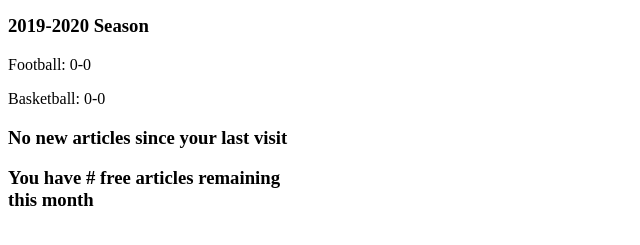
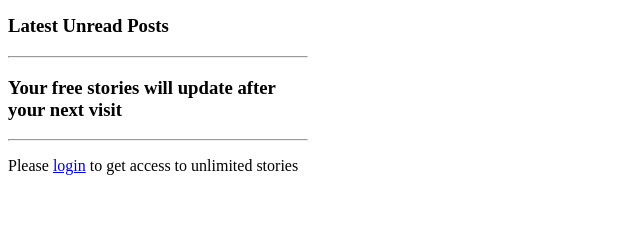
Before and after one commit to burke1791/illiniboard-extension, a browser extension: page illiniboard.html in a window 1280 px wide. Shown: the part 203-448 px from the top of the page, without its empty margins (0-640 px from the left). Drawn offline with Linux system fonts and the light colour scheme.

Commit message:
restructured and moved some of the elements to be created by the javascript

```diff
--- a/illiniboard.html
+++ b/illiniboard.html
@@ -10,18 +10,28 @@
 <body>
   <div>
     <div class='logo-frame'>
-      <img src='https://illiniboard.com/static/images/logo_images/ib_logo.png' alt='Illiniboard logo' >
+      <a href='https://illiniboard.com' target='_blank'>
+        <img src='https://illiniboard.com/static/images/logo_images/ib_logo.png' alt='Illiniboard logo' >
+      </a>
     </div>
     <div class='team-records'>
-      <h3>2019-2020 Season</h3>
+      <!-- <h3>2019-2020 Season</h3>
       <p>Football: <span id='fb-record'>0-0</span></p>
-      <p>Basketball: <span id='bb-record'>0-0</span></p>
+      <p>Basketball: <span id='bb-record'>0-0</span></p> -->
     </div>
     <div class='recent-articles' id='articleList'>
-      <h3>No new articles since your last visit</h3>
+      <h3>Latest Unread Posts</h3>
+      <hr>
     </div>
-    <div class='free-articles'>
-      <h3>You have # free articles remaining this month</h3>
+    <div class='free-articles' id='freeArticles'>
+      <h3>Your free stories will update after your next visit</h3>
+      <!-- link to sign up page -->
+    </div>
+    <div class='register'>
+      <hr>
+      <p>
+        Please <a href='https://illiniboard.com/login' target='_blank'>login</a> to get access to unlimited stories
+      </p>
     </div>
     <!-- cornflower blue (light): #528dde -->
     <!-- midnight blue (dark): #143768 -->
```
